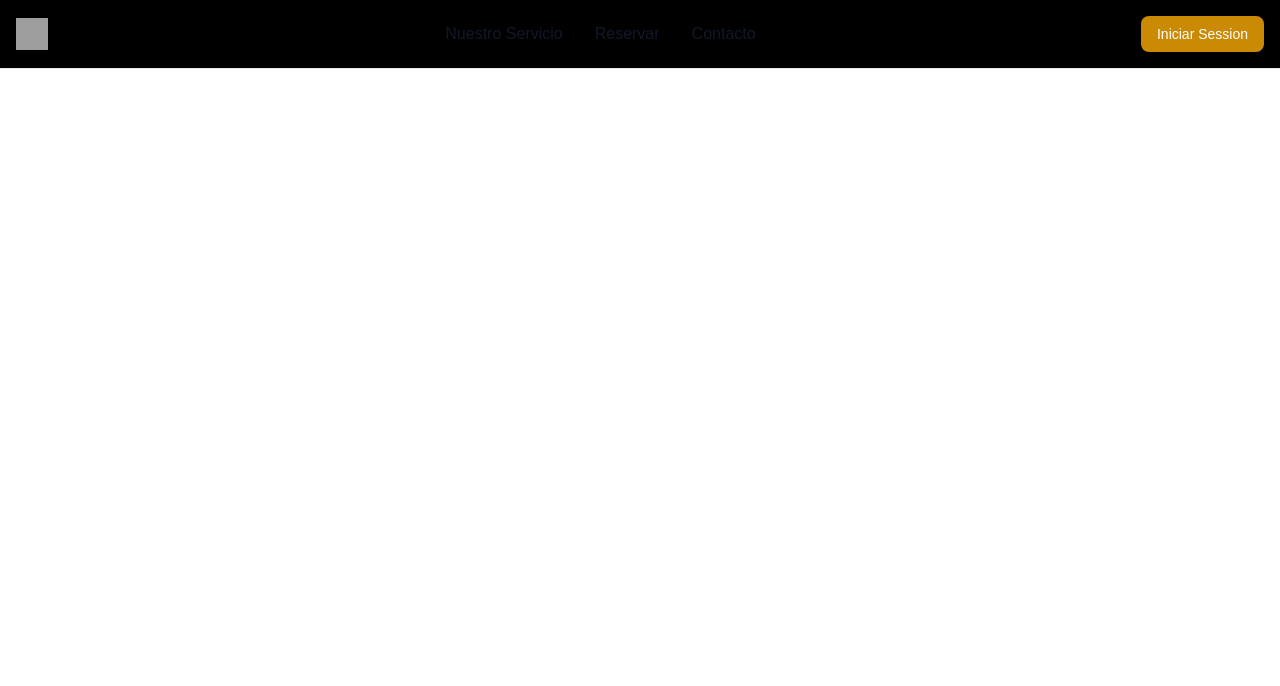
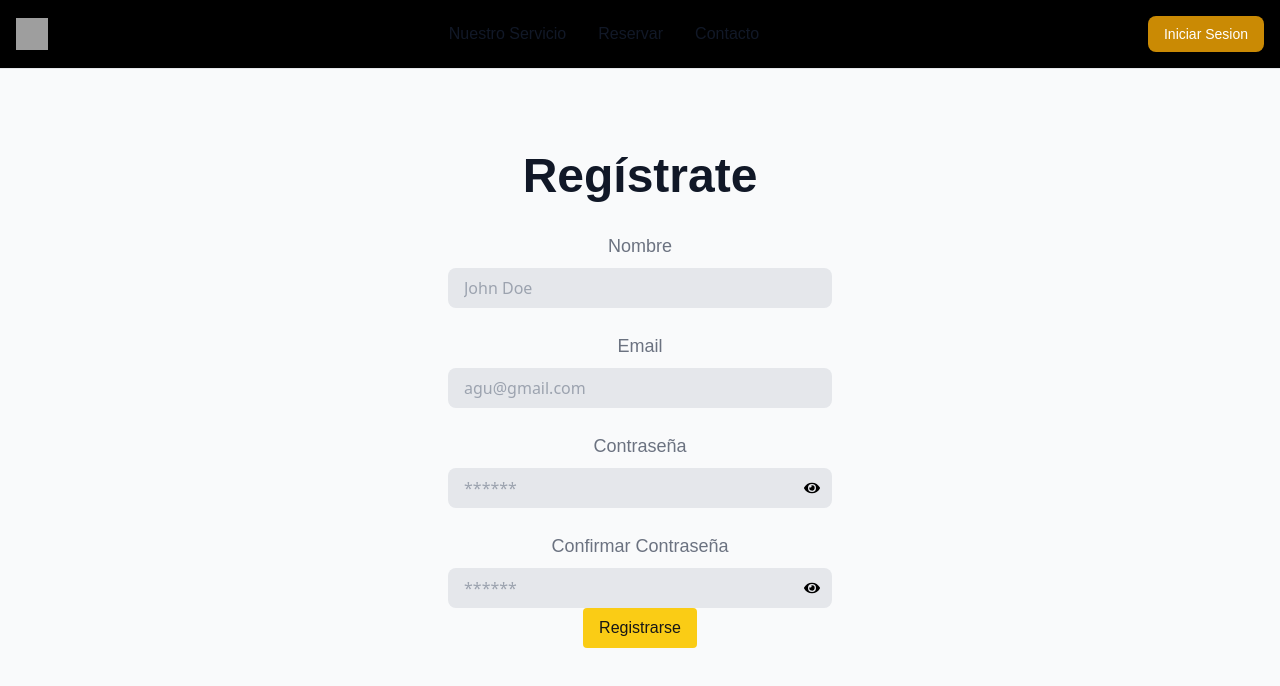
Before and after one commit to Active04-star/Frontend, a Next.js app: page /register in a window 1280 px wide. Shown: the top 686 px of the page. Built offline with nearby package versions, Linux system fonts and the light colour scheme; grey boxes are pictures that could not be loaded.

Commit message:
QuickFix

```diff
--- a/src/app/layout.tsx
+++ b/src/app/layout.tsx
@@ -14,7 +14,7 @@ const geistMono = localFont({
 });
 
 export const metadata: Metadata = {
-  title: "Create Next App",
+  title: "Active",
   description: "Generated by create next app",
 };
 
--- a/src/components/navbar/navbar.tsx
+++ b/src/components/navbar/navbar.tsx
@@ -27,7 +27,7 @@ const Navbar: React.FC = () => {
           >
             <Link
             href= "/login">
-           Iniciar Session
+           Iniciar Sesion
 
             </Link>
           </button>
--- a/src/enum/Pages.enum.ts
+++ b/src/enum/Pages.enum.ts
@@ -9,6 +9,6 @@ export class Pages {
     static readonly SEARCH = "/search";
     static readonly CONTACT = "/contact-us";
     static readonly CUSTOMER_SERVICE = "/customer-service";
-    static readonly SUCCESS_PAYMENT = "/success-payment"
+    static readonly SUCCESS_PAYMENT = "/success-payment";
     static readonly ADMIN = "/admin";
 }
--- a/src/views/RegisterView/RegisterView.tsx
+++ b/src/views/RegisterView/RegisterView.tsx
@@ -113,7 +113,7 @@ const RegisterView: React.FC = () => {
 
   return (
     <>
-      {!isAllowed ?
+      {/* {!isAllowed ? */}
         <div className="min-h-screen flex flex-col items-center justify-center bg-gray-50 text-center">
           <h1 className="text-5xl font-bold text-gray-900 mb-8  ">
             Regístrate
@@ -297,8 +297,8 @@ const RegisterView: React.FC = () => {
             </button>
           </form>
         </div>
-        :
-        null}
+        {/* : */}
+        {/* null} */}
     </>
   )
 }
```
